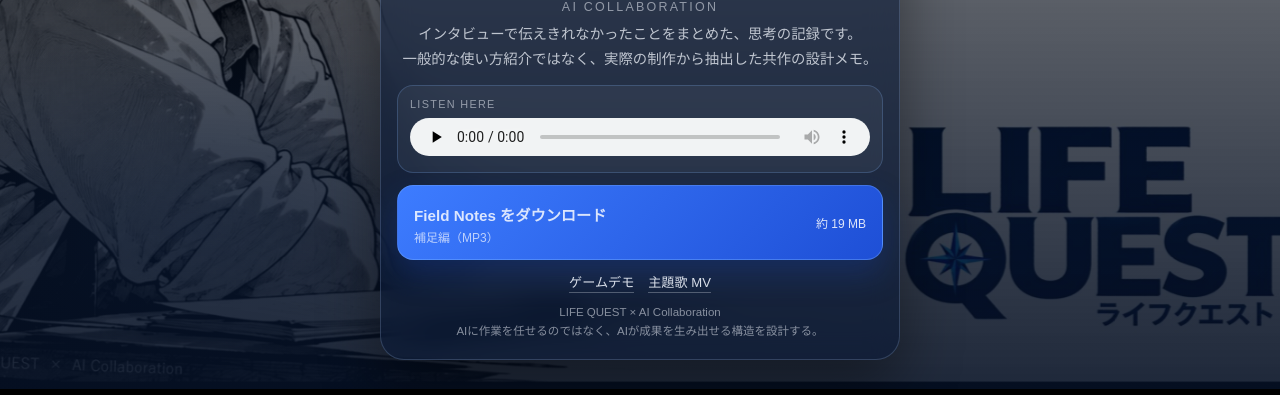
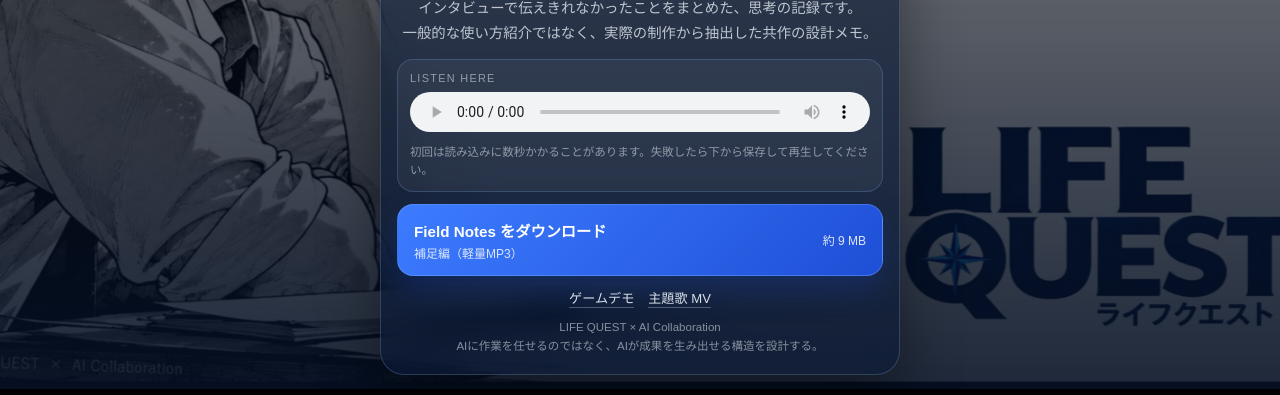
Before and after one commit to nattsu0696/life-quest-demo, a plain HTML site: page notes.html in a window 1280 px wide. Shown: the part 411-806 px from the top of the page. Drawn offline with Linux system fonts and the light colour scheme; a web font is replaced by a local one.

Commit message:
Add files via upload

```diff
--- a/notes.html
+++ b/notes.html
@@ -17,8 +17,6 @@
       --soft: rgba(244, 248, 255, 0.52);
       --blue: #3d7cff;
       --blue-deep: #1e4fd6;
-      --navy: #0a1f44;
-      --navy-soft: #14315f;
       --panel: rgba(8, 24, 52, 0.58);
       --line: rgba(180, 210, 255, 0.2);
       --accent: #7eb6ff;
@@ -32,7 +30,6 @@
       background: #061228;
       overflow-x: hidden;
     }
-
     .stage {
       position: relative;
       min-height: 100dvh;
@@ -40,205 +37,73 @@
       place-items: center;
       padding: max(16px, env(safe-area-inset-top)) 16px max(20px, env(safe-area-inset-bottom));
     }
-
-    .bg {
-      position: fixed;
-      inset: 0;
-      z-index: 0;
-      pointer-events: none;
-    }
+    .bg { position: fixed; inset: 0; z-index: 0; pointer-events: none; }
     .bg-photo {
-      position: absolute;
-      inset: 0;
-      width: 100%;
-      height: 100%;
-      object-fit: cover;
-      object-position: center 35%;
+      position: absolute; inset: 0; width: 100%; height: 100%;
+      object-fit: cover; object-position: center 35%;
       filter: saturate(0.85) contrast(1.05) brightness(0.55);
       transform: scale(1.04);
       animation: drift 18s ease-in-out infinite alternate;
     }
     .bg::after {
       content: "";
-      position: absolute;
-      inset: 0;
+      position: absolute; inset: 0;
       background:
         linear-gradient(180deg, rgba(6, 18, 40, 0.45) 0%, rgba(6, 18, 40, 0.22) 35%, rgba(6, 18, 40, 0.82) 100%),
-        radial-gradient(70% 55% at 75% 18%, rgba(61, 124, 255, 0.28), transparent 60%),
-        radial-gradient(55% 45% at 15% 80%, rgba(20, 49, 95, 0.35), transparent 55%);
+        radial-gradient(70% 55% at 75% 18%, rgba(61, 124, 255, 0.28), transparent 60%);
     }
     @keyframes drift {
-      from { transform: scale(1.04) translate3d(0, 0, 0); }
+      from { transform: scale(1.04); }
       to { transform: scale(1.08) translate3d(-1.2%, -1%, 0); }
     }
-
     .panel {
-      position: relative;
-      z-index: 1;
-      width: min(100%, 520px);
-      padding: 18px 16px 18px;
-      border: 1px solid var(--line);
-      border-radius: 24px;
-      background: var(--panel);
-      backdrop-filter: blur(14px);
-      -webkit-backdrop-filter: blur(14px);
-      box-shadow: 0 24px 60px rgba(0, 0, 0, 0.42);
-      text-align: center;
-      animation: rise 0.7s ease both;
+      position: relative; z-index: 1; width: min(100%, 520px);
+      padding: 18px 16px; border: 1px solid var(--line); border-radius: 24px;
+      background: var(--panel); backdrop-filter: blur(14px); -webkit-backdrop-filter: blur(14px);
+      box-shadow: 0 24px 60px rgba(0,0,0,.42); text-align: center;
+      animation: rise .7s ease both;
     }
     @keyframes rise {
       from { opacity: 0; transform: translateY(12px); }
       to { opacity: 1; transform: translateY(0); }
     }
-
-    .chip {
-      margin: 0 0 10px;
-      color: var(--accent);
-      font-size: 11px;
-      letter-spacing: 0.18em;
-      font-weight: 700;
+    .chip { margin: 0 0 10px; color: var(--accent); font-size: 11px; letter-spacing: .18em; font-weight: 700; }
+    .artist {
+      width: 100%; aspect-ratio: 16/9; margin: 0 auto 14px; border-radius: 18px; overflow: hidden;
+      border: 1px solid rgba(126,182,255,.28); box-shadow: 0 18px 40px rgba(0,0,0,.4); line-height: 0;
     }
-
-    .artist {
-      width: 100%;
-      aspect-ratio: 16 / 9;
-      margin: 0 auto 14px;
-      border-radius: 18px;
-      overflow: hidden;
-      border: 1px solid rgba(126, 182, 255, 0.28);
-      box-shadow: 0 18px 40px rgba(0, 0, 0, 0.4);
-      line-height: 0;
-      animation: softIn 1s ease 0.15s both;
+    .artist img { width: 100%; height: 100%; object-fit: cover; object-position: center 30%; display: block; }
+    .brand {
+      margin: 0; font-size: clamp(1.55rem, 6.2vw, 2.05rem); font-weight: 700;
+      letter-spacing: .03em; line-height: 1.25; color: #f4f8ff;
     }
-    .artist img {
-      width: 100%;
-      height: 100%;
-      object-fit: cover;
-      object-position: center 30%;
-      display: block;
+    .sub { margin: 0 0 8px; color: var(--soft); font-size: .78rem; letter-spacing: .18em; text-transform: uppercase; }
+    .lede { margin: 0 0 14px; color: var(--muted); font-size: .9rem; line-height: 1.7; }
+    .player-wrap {
+      margin: 0 0 12px; padding: 12px; border-radius: 16px;
+      border: 1px solid rgba(126,182,255,.22); background: rgba(244,248,255,.05); text-align: left;
     }
-    @keyframes softIn {
-      from { opacity: 0; transform: scale(0.985); }
-      to { opacity: 1; transform: scale(1); }
+    .player-label { margin: 0 0 8px; color: var(--soft); font-size: .68rem; letter-spacing: .12em; text-transform: uppercase; }
+    audio { width: 100%; height: 40px; accent-color: var(--blue); }
+    .hint { margin: 8px 0 0; color: var(--soft); font-size: .72rem; line-height: 1.5; }
+    .actions { display: grid; gap: 10px; margin: 0 0 12px; }
+    .btn {
+      display: flex; align-items: center; justify-content: space-between; gap: 12px; width: 100%;
+      padding: 14px 16px; border-radius: 16px; border: 1px solid rgba(126,182,255,.35);
+      text-decoration: none; color: #fff;
+      background: linear-gradient(135deg, var(--blue), var(--blue-deep));
+      box-shadow: 0 14px 30px rgba(20,60,160,.35); text-align: left;
     }
-
-    .brand {
-      display: block;
-      margin: 0;
-      padding: 0.1em 0 0.35em;
-      font-size: clamp(1.55rem, 6.2vw, 2.05rem);
-      font-weight: 700;
-      letter-spacing: 0.03em;
-      line-height: 1.25;
-      color: #f4f8ff;
-      text-shadow: 0 2px 18px rgba(0, 0, 0, 0.35);
+    .btn strong { display: block; font-size: .95rem; }
+    .btn span span { display: block; margin-top: 3px; font-size: .75rem; opacity: .82; font-weight: 500; }
+    .btn em { font-style: normal; font-size: .75rem; opacity: .85; white-space: nowrap; }
+    .links { display: flex; flex-wrap: wrap; justify-content: center; gap: 10px 14px; margin: 0 0 8px; }
+    .links a {
+      color: rgba(244,248,255,.88); text-decoration: none;
+      border-bottom: 1px solid rgba(244,248,255,.28); font-size: .82rem;
     }
-    .sub {
-      margin: 0 0 8px;
-      padding-top: 2px;
-      color: var(--soft);
-      font-size: 0.78rem;
-      letter-spacing: 0.18em;
-      text-transform: uppercase;
-    }
-    .lede {
-      margin: 0 0 14px;
-      color: var(--muted);
-      font-size: 0.9rem;
-      line-height: 1.7;
-    }
-
-    .player-wrap {
-      margin: 0 0 12px;
-      padding: 12px;
-      border-radius: 16px;
-      border: 1px solid rgba(126, 182, 255, 0.22);
-      background: rgba(244, 248, 255, 0.05);
-      text-align: left;
-    }
-    .player-label {
-      margin: 0 0 8px;
-      color: var(--soft);
-      font-size: 0.68rem;
-      letter-spacing: 0.12em;
-      text-transform: uppercase;
-    }
-    audio {
-      width: 100%;
-      height: 38px;
-      accent-color: var(--blue);
-    }
-
-    .actions {
-      display: grid;
-      gap: 10px;
-      margin: 0 0 12px;
-    }
-    .btn {
-      display: flex;
-      align-items: center;
-      justify-content: space-between;
-      gap: 12px;
-      width: 100%;
-      padding: 14px 16px;
-      border-radius: 16px;
-      border: 1px solid rgba(126, 182, 255, 0.35);
-      text-decoration: none;
-      color: #fff;
-      background: linear-gradient(135deg, var(--blue), var(--blue-deep));
-      box-shadow: 0 14px 30px rgba(20, 60, 160, 0.35);
-      transition: transform 0.18s ease, filter 0.18s ease;
-      text-align: left;
-    }
-    .btn:hover {
-      transform: translateY(-1px);
-      filter: brightness(1.05);
-    }
-    .btn strong {
-      display: block;
-      font-size: 0.95rem;
-      font-weight: 700;
-    }
-    .btn span {
-      display: block;
-      margin-top: 3px;
-      font-size: 0.75rem;
-      opacity: 0.82;
-      font-weight: 500;
-    }
-    .btn em {
-      font-style: normal;
-      font-size: 0.75rem;
-      opacity: 0.85;
-      white-space: nowrap;
-    }
-
-    .links {
-      display: flex;
-      flex-wrap: wrap;
-      justify-content: center;
-      gap: 10px 14px;
-      margin: 0 0 8px;
-    }
-    .links a {
-      color: rgba(244, 248, 255, 0.88);
-      text-decoration: none;
-      border-bottom: 1px solid rgba(244, 248, 255, 0.28);
-      font-size: 0.82rem;
-      padding-bottom: 1px;
-    }
-    .links a:hover { color: #fff; border-bottom-color: #fff; }
-
-    .foot {
-      margin: 10px 0 0;
-      color: var(--soft);
-      font-size: 0.72rem;
-      line-height: 1.65;
-    }
-
-    @media (prefers-reduced-motion: reduce) {
-      .bg-photo, .panel, .artist { animation: none; }
-    }
+    .foot { margin: 10px 0 0; color: var(--soft); font-size: .72rem; line-height: 1.65; }
+    @media (prefers-reduced-motion: reduce) { .bg-photo, .panel { animation: none; } }
   </style>
 </head>
 <body>
@@ -246,7 +111,6 @@
     <div class="bg" aria-hidden="true">
       <img class="bg-photo" src="assets/field-notes/cover.jpg" alt="" />
     </div>
-
     <section class="panel">
       <p class="chip">AFTER THE INTERVIEW</p>
       <div class="artist">
@@ -261,18 +125,20 @@
 
       <div class="player-wrap">
         <p class="player-label">Listen here</p>
-        <audio controls preload="none" src="assets/field-notes/field-notes-2.mp3">
-          お使いのブラウザは音声再生に対応していません。
+        <!-- 軽量版のみ（約9MB）。大きいと Try Again になりやすい -->
+        <audio id="notesAudio" controls preload="auto" playsinline controlslist="nodownload">
+          <source src="assets/field-notes/field-notes-2-light.mp3" type="audio/mpeg" />
         </audio>
+        <p class="hint">初回は読み込みに数秒かかることがあります。失敗したら下から保存して再生してください。</p>
       </div>
 
       <div class="actions">
-        <a class="btn" href="assets/field-notes/field-notes-2.mp3" download="AI-COLLABORATION-FIELD-NOTES-2.mp3">
+        <a class="btn" href="assets/field-notes/field-notes-2-light.mp3" download="AI-COLLABORATION-FIELD-NOTES-2.mp3">
           <span>
             <strong>Field Notes をダウンロード</strong>
-            <span>補足編（MP3）</span>
+            <span>補足編（軽量MP3）</span>
           </span>
-          <em>約 19 MB</em>
+          <em>約 9 MB</em>
         </a>
       </div>
 
@@ -280,7 +146,6 @@
         <a href="./">ゲームデモ</a>
         <a href="./theme.html">主題歌 MV</a>
       </nav>
-
       <p class="foot">
         LIFE QUEST × AI Collaboration<br />
         AIに作業を任せるのではなく、AIが成果を生み出せる構造を設計する。
```
Also changed, not shown: 1 other file.
